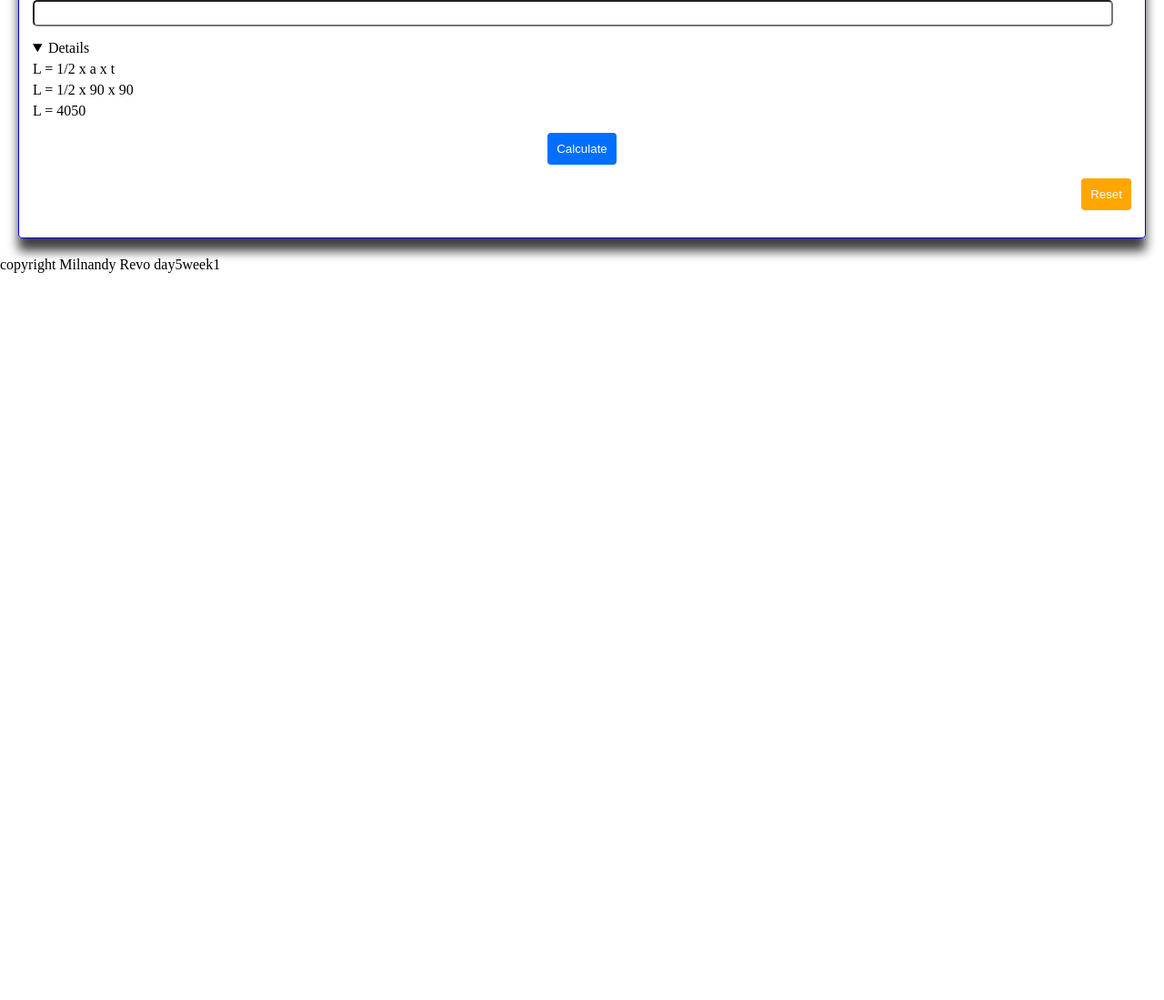
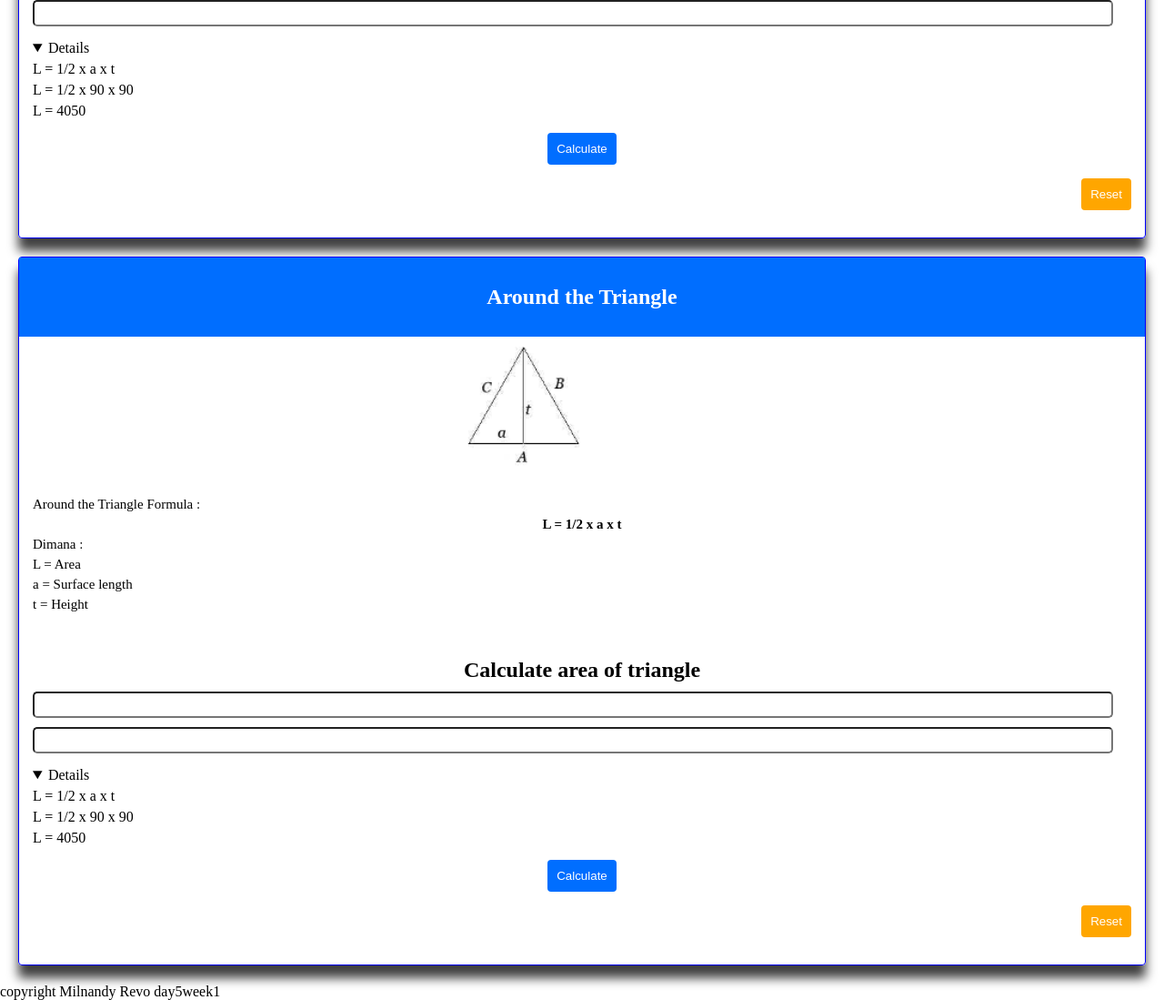
Before and after one commit to Milnandy/1stcode, a plain HTML site: page Automatic Calculator Web/index.html in a window 1280 px wide. Shown: the part 728-1827 px from the top of the page at 91% size. Before the commit the page ends 1028 px from the top, so only its background shows below. Drawn offline with Linux system fonts and the light colour scheme.

```diff
--- a/Automatic Calculator Web/index.html
+++ b/Automatic Calculator Web/index.html
@@ -45,6 +45,34 @@
                 <button class="button" id="button_calculate">Calculate</button>
                 <button class="button" id="button_Reset">Reset</button>
             </main>
+
+            <!-- content -->
+            <main class="card">
+                <h1 class="triangle_area">Around the Triangle</h1>
+                <div class="triangle_img"><img src="assets\triangle.jpg" alt="triangle picture"></div>
+                <!-- explanation -->
+                <div class="upper_content">
+                    <p id="first_p">Around the Triangle Formula :</p>
+                    <p id="triangle_formula">L = 1/2 x a x t</p>
+                    <p>Dimana :</p>
+                    <p>L = Area</p>
+                    <p>a = Surface length</p>
+                    <p>t = Height</p>
+                </div>
+                <h1 id="input_header">Calculate area of triangle</h1>
+                <!-- form input -->
+                <form><input type="number" class="box"></form>
+                <form><input type="number" class="box"></form>
+                <details open class="bottom_content">
+                    <div>
+                        <p>L = 1/2 x a x t</p>
+                        <p>L = 1/2 x 90 x 90</p>
+                        <p>L = 4050</p>
+                    </div>
+                </details>
+                <button class="button" id="button_calculate">Calculate</button>
+                <button class="button" id="button_Reset">Reset</button>
+            </main>
             <!-- footer -->
             <footer>copyright Milnandy Revo day5week1</footer>
         </section>
```
